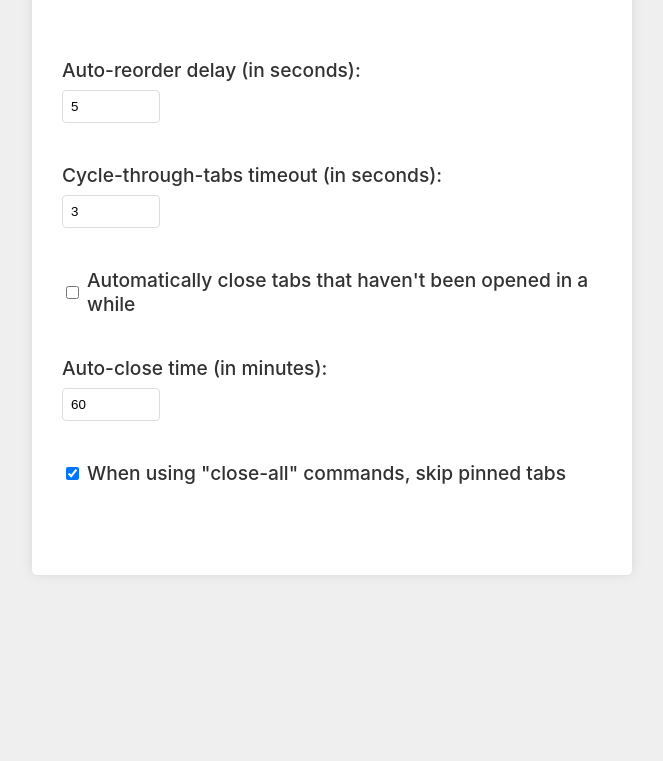
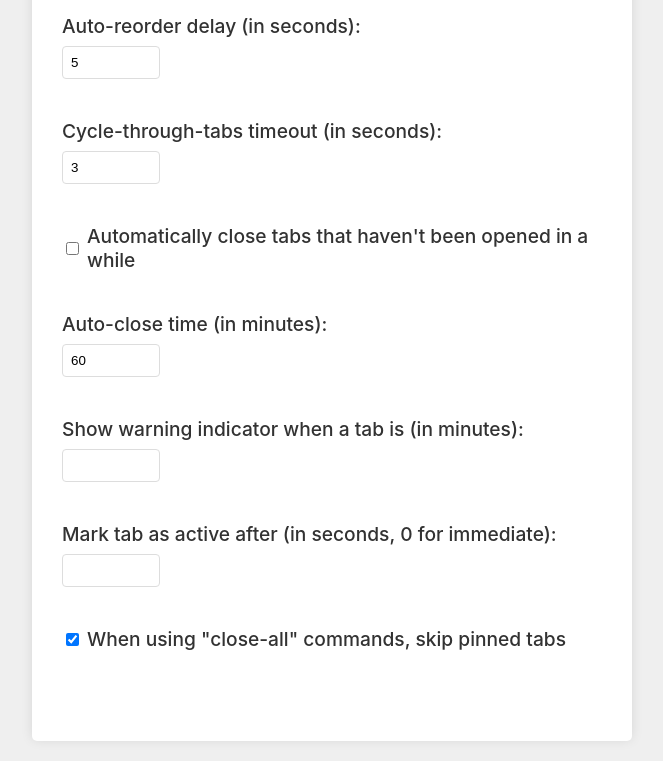
Before and after one commit to doeixd/Tbbr, a browser extension: page options.html in a window 1280 px wide. Shown: the part 161-922 px from the top of the page, without its empty margins (308-971 px from the left). Before the commit the page ends 800 px from the top, so only its background shows below. Drawn offline with Linux system fonts and the light colour scheme.

Commit message:
Update options.html

```diff
--- a/options.html
+++ b/options.html
@@ -85,6 +85,16 @@
         </div>
 
         <div class="option">
+            <label for="warningTime">Show warning indicator when a tab is (in minutes):</label>
+            <input type="number" id="warningTime" min="0">
+        </div>
+
+        <div class="option">
+            <label for="isActiveDelay">Mark tab as active after (in seconds, 0 for immediate):</label>
+            <input type="number" id="isActiveDelay" min="0" step="0.1">
+        </div>
+
+        <div class="option">
             <label class="auto-close-label" for="skipPinned">
                 <input type="checkbox" id="skipPinned">
                 When using "close-all" commands, skip pinned tabs
```
